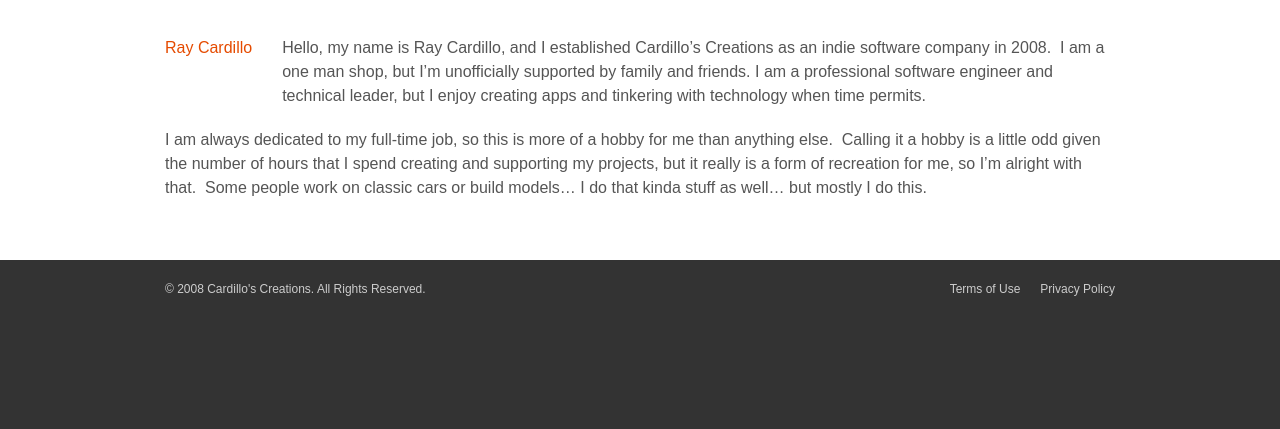
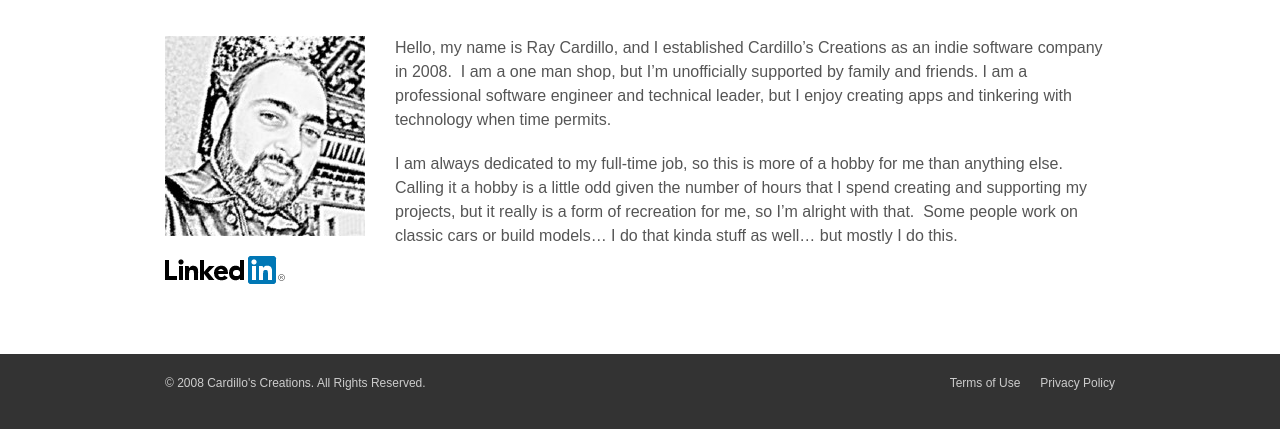
Before and after one commit to cardilloscreations/www-cardilloscreations, a Jekyll site: the page built from about-us/index.html, in a window 1280 px wide, cut to the strip 216-645 px from the top of the page. Built offline with Jekyll 4.4.1, drawn with Linux system fonts in a browser that asks for light colours; nearby versions of some CDN libraries; library files that are not in the unit come from our copies; comment, search, counter and statistics services are not loaded.

Commit message:
Fixing LinkedIn badge in favor of static image.

```diff
--- a/_includes/header.html
+++ b/_includes/header.html
@@ -11,15 +11,15 @@
   	<nav id="primary-menu-container">
       <ul id="social-list">
     		<li class="facebook"><a href="https://www.facebook.com/cardilloscreations">facebook</a></li>
-    		<li class="amazon"><a href="http://www.amazon.com/s/ref=bl_sr_mobile-apps?_encoding=UTF8&field-brandtextbin=Cardillo%27s%20Creations%20LLC&node=2350149011">amazon</a></li>
+    		<li class="apple"><a href="https://itunes.apple.com/us/developer/raymond-cardillo/id1448228634">apple</a></li>
     		<li class="android"><a href="https://play.google.com/store/apps/developer?id=Ray+Cardillo">android</a></li>
-    		<li class="apple"><a href="https://itunes.apple.com/us/developer/raymond-cardillo/id1448228634">apple</a></li>
+            <li class="amazon"><a href="https://www.amazon.com/s/ref=bl_dp_s_web_0?ie=UTF8&search-alias=aps&field-brandtextbin=Cardillo%27s+Creations&node=2350149011">amazon</a></li>
       </ul>
   		<ul id="primary-menu" class="">
-        <li id="menu-item-230" class="menu-item menu-item-type-post_type menu-item-object-page {% if page.title == "Home" %}current-menu-item page_item page-item-210 current_page_item{% endif %} menu-item-230"><a href="/">Home</a></li>
-        <li id="menu-item-154" class="menu-item menu-item-type-post_type menu-item-object-page {% if page.title == "Apps" %}current-menu-item page_item page-item-151 current_page_item{% endif %} menu-item-154"><a href="/apps/">Apps</a></li>
-        <li id="menu-item-162" class="menu-item menu-item-type-post_type menu-item-object-page {% if page.title == "About Us" %}current-menu-item page_item page-item-53 current_page_item{% endif %} menu-item-162"><a href="/about-us/">About Us</a></li>
-        <li id="menu-item-159" class="menu-item menu-item-type-post_type menu-item-object-page {% if page.title == "Contact" %}current-menu-item page_item page-item-36 current_page_item{% endif %} menu-item-159"><a href="/contact/">Contact</a></li>
+        <li class="menu-item menu-item-type-post_type menu-item-object-page {% if page.title == "Home" %}current-menu-item page_item current_page_item{% endif %}"><a href="/">Home</a></li>
+        <li class="menu-item menu-item-type-post_type menu-item-object-page {% if page.title == "Apps" %}current-menu-item page_item current_page_item{% endif %}"><a href="/apps/">Apps</a></li>
+        <li class="menu-item menu-item-type-post_type menu-item-object-page {% if page.title == "About Us" %}current-menu-item page_item current_page_item{% endif %}"><a href="/about-us/">About Us</a></li>
+        <li class="menu-item menu-item-type-post_type menu-item-object-page {% if page.title == "Contact" %}current-menu-item page_item current_page_item{% endif %}"><a href="/contact/">Contact</a></li>
       </ul>
   		<div id="primary-select-container">
   			<div id="primary-select-mask"><span id="primary-select-mask-value">Select Page ...</span> <span id="primary-select-mask-bt"></span></div>
--- a/about-us/index.html
+++ b/about-us/index.html
@@ -3,9 +3,10 @@
 title: About Us
 ---
 
-<script type="text/javascript" src="https://platform.linkedin.com/badges/js/profile.js" async defer></script>
-
-<div class="LI-profile-badge alignleft"  data-version="v1" data-size="medium" data-locale="en_US" data-type="vertical" data-theme="dark" data-vanity="raycardillo"><a class="LI-simple-link" href='https://www.linkedin.com/in/raycardillo?trk=profile-badge'>Ray Cardillo</a></div>
+<div class="alignleft">
+    <p><img alt="Ray Cardillo - Photo" src="/images/Ray-Cardillo-BW.jpg"/></p>
+    <a href='https://www.linkedin.com/in/raycardillo'><img alt="Ray Cardillo - LinkedIn" src="/images/LI-Logo-2C-28px-R.png"/></a>
+</div>
 
 <p>Hello, my name is Ray Cardillo, and I established Cardillo&#8217;s Creations as an indie software company in 2008.  I am a one man shop, but I&#8217;m unofficially supported by family and friends.  I am a professional software engineer and technical leader, but I enjoy creating apps and tinkering with technology when time permits.</p>
 
--- a/grizzly-theme/css/media-queries.css
+++ b/grizzly-theme/css/media-queries.css
@@ -3,7 +3,7 @@
 
 @media only screen and (max-width: 767px) {
 
-	.container { width: 290px; }
+	.container { width: 96%; }
 	#body { background: #FFF !important; }
 
 
@@ -305,7 +305,7 @@
 /* Tablet Portrait size to standard 960 (devices and browsers) */
 @media screen and (min-width:768px) and (max-width:1140px) {
 
-	.container { width: 720px; }
+	.container { width: 96%; }
 
 	/* Customize Box */
 	#customize-box,
```
Also changed, not shown: images/LI-Logo-2C-28px-R.png (added).
